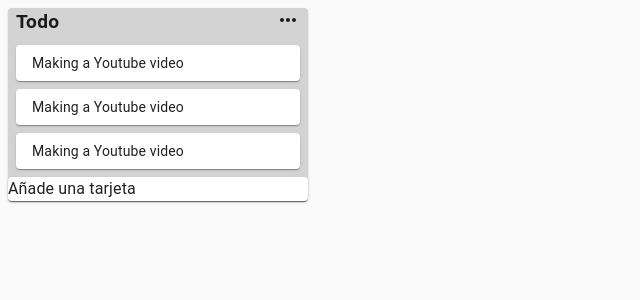
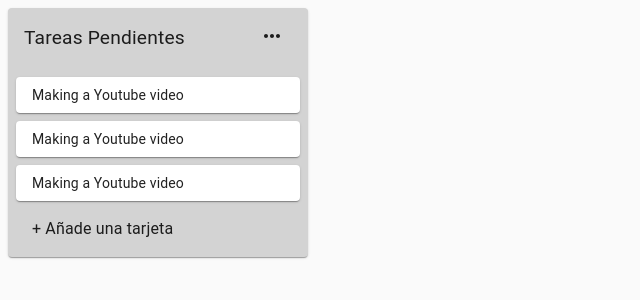
Before and after one commit to rafavillarraso/reto3_concarpetas, a React (Create React App) app: page / in a window 1280 px wide. Shown: the top 300 px of the page, without its empty margins (0-640 px from the left). Built offline with nearby package versions, Linux system fonts and the light colour scheme.

Commit message:
se añade el componente para añadir tarjetas, y se configura su estilo, así como el estilo en función de su estado

```diff
--- a/src/App.js
+++ b/src/App.js
@@ -1,7 +1,6 @@
 import './App.css';
 import React, { Component } from 'react';
 import List from './components/List/List';
-import InputContainer from './components/Input/InputContainer'
 
 
 function App() {
--- /dev/null
+++ b/src/components/Input/InputCard.jsx
@@ -0,0 +1,55 @@
+ import React from 'react';
+ import {Paper, InputBase, Button, IconButton } from '@material-ui/core';
+ import ClearIcon from '@material-ui/icons/Clear';
+ import {makeStyles, alpha} from '@material-ui/core/styles';
+
+
+ const useStyle = makeStyles((theme)=>({
+    card: {
+        padding: theme.spacing(0,1,1,1),
+        paddingBottom: theme.spacing(4),
+    },
+    input: {
+        margin: theme.spacing(1),
+    },
+    btnConfirm: {
+        backgroundColor: 'DarkSlateBlue',
+        color: '#ffffff',
+        '&:hover':{
+            background: alpha('#483D8B',0.25),
+            color: alpha('#000000',0.90)
+        }
+    },
+    confirm: {
+        margin: theme.spacing(0,1,1,1),
+
+    }
+}));
+
+ const InputCard=( {setOpen} )=>{
+    const classes = useStyle();
+    return(
+         <div>
+            <div className={classes.card}>
+                <Paper className={classes.card}>
+                    <InputBase
+                    multiline
+                    onBlur={()=> setOpen(false)}
+                    fullWith
+                    inputProps={{
+                        className: classes.input,
+                    }}
+                    placeholder='introduce una tarea' />
+                </Paper>
+            </div>
+            <div className={classes.confirm}>
+                <Button className={classes.btnConfirm} onClick={()=> setOpen(false)}>Añadir Tarjeta</Button>
+                <IconButton onClick={()=> setOpen(false)}>
+                    <ClearIcon />
+                </IconButton>
+            </div>
+         </div>
+     )
+ }
+
+ export default InputCard
--- a/src/components/Input/InputContainer.jsx
+++ b/src/components/Input/InputContainer.jsx
@@ -1,23 +1,43 @@
-import React from 'react';
-import {Paper, Typography} from '@material-ui/core';
-import {makeStyles} from '@material-ui/core';
+import React, { useState } from 'react';
+import {Paper, Typography, Collapse} from '@material-ui/core';
+import {makeStyles, alpha} from '@material-ui/core/styles';
+import InputCard from './InputCard';
 
 
 const useStyle = makeStyles((theme)=>({
+    root: {
+        marginTop: theme.spacing(1),
+    },
     addCard: {
-
-    }
+        padding: theme.spacing(1,1,1,2),
+        margin: theme.spacing(0,1,1,1),
+        background: 'rgba(0,0,0,0)',
+        "&:hover":{
+            backgroundColor: alpha('#000',0.25),
+        },
+    },
 }));
 
 const InputContainer = (props)=>{
     const classes = useStyle();
+    const [open, setOpen] = useState(false);
     return (
-        <div>
-            <Paper className={classes.addCard}>
-                <Typography>
-                    Añade una tarjeta
-                </Typography>
-            </Paper>
+        <div className={classes.root}>
+            <Collapse in={open}>
+                <InputCard setOpen={setOpen} />
+            </Collapse>
+            <Collapse in={!open}>
+                <Paper
+                    className={classes.addCard}
+                    elevation={0}
+                    onClick={()=>setOpen(!open)}
+                    >
+                    <Typography>
+                        + Añade una tarjeta
+                    </Typography>
+                </Paper>
+            </Collapse>
+
         </div>
     )
 }
--- a/src/components/List/Title.jsx
+++ b/src/components/List/Title.jsx
@@ -8,15 +8,16 @@ const useStyle = makeStyles((theme)=>({
     editableTitleContainer: {
         display: 'flex',
         margin: theme.spacing(1),
+        padding: theme.spacing(2,2,2,1),
     },
     editableTitle: {
         flexGrow: 1,
         fontSize:'1.2rem',
-        fontWeight: 'bold',
+        // fontWeight: 'bold',
     },
     input:{
         fontSize:'1.2rem',
-        fontWeight: 'bold',
+        // fontWeight: 'bold',
         margin: theme.spacing(1),
         "&:focus":{
             background:'white',
@@ -34,7 +35,7 @@ const Title = (props) => {
             <div>
                 <InputBase
                     autoFocus
-                    value="Todo"
+                    value="Tareas Pendientes"
                     inputProps={{
                         className: classes.input
                     }}
@@ -46,7 +47,7 @@ const Title = (props) => {
             <Typography
                 onClick={()=> setOpen(!open)}
                 className={classes.editableTitle}>
-                    Todo
+                    Tareas Pendientes
             </Typography>
             <MoreHorizIcon />
         </div>
```
